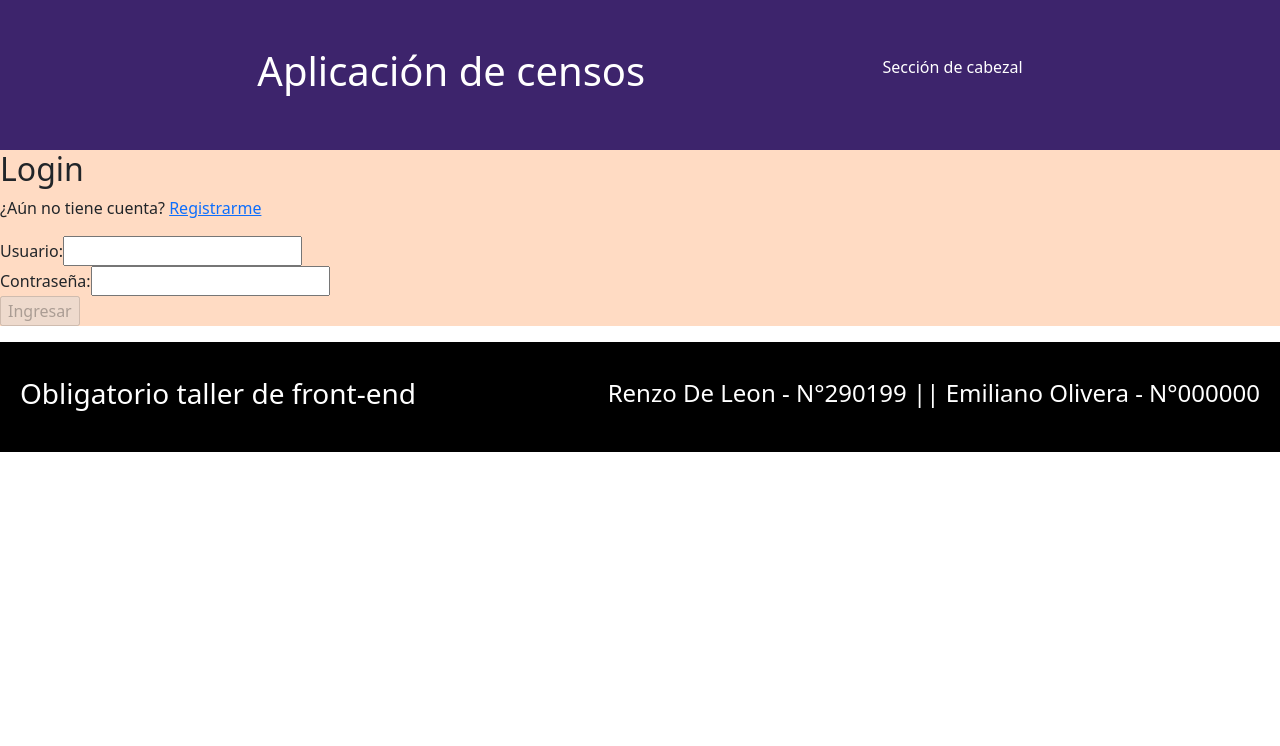
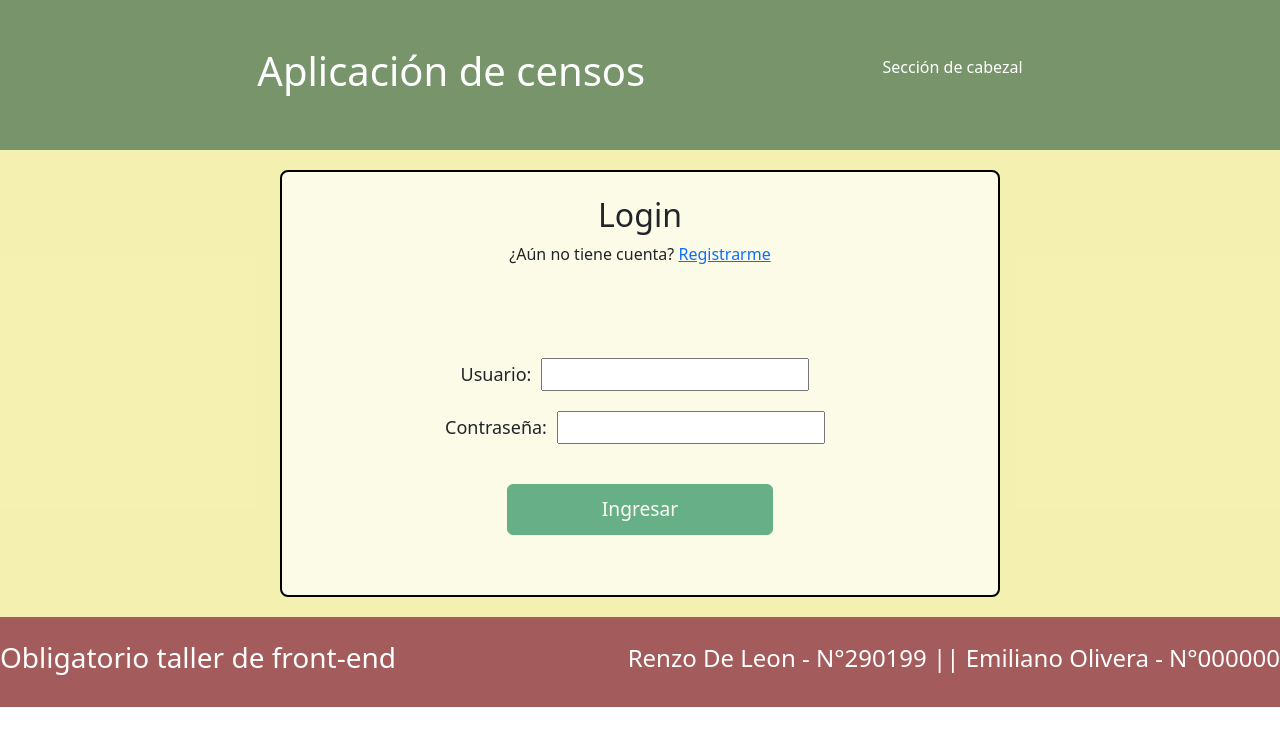
Before and after one commit to RenxDLA/censosapp, a React (Create React App) app: page / in a window 1280 px wide. Shown: the top 746 px of the page. Built offline with nearby package versions, Linux system fonts and the light colour scheme.

Commit message:
1er emiliano

```diff
--- a/src/componentes/Dashboard.js
+++ b/src/componentes/Dashboard.js
@@ -34,7 +34,7 @@ const Dashboard = () => {
           }
         });
 
-        fetch(`https://censo.develotion.com//personas.php?idUsuario=${idUsuario}`, {
+      fetch(`https://censo.develotion.com//personas.php?idUsuario=${idUsuario}`, {
         headers: {
           'Content-type': 'application/json; charset=UTF-8',
           'apikey': apiKey,
@@ -53,14 +53,25 @@ const Dashboard = () => {
   }, [])
 
   return (
-    <div className="container-fluid">
-      <Analisis />
-      <div className="row">
-        <Formulario />
-        <ListaCensados />
-        <Totales />
-      </div>
+    <div className="container-fluid ">
+      <section className="row">
+        <div className="col-lg-16" >
+          <Analisis />
+        </div>
 
+
+          <div className="row row-cols-2 align-items-center justify-content-center ">
+            <div className="row row-cols-2 justify-content-around">
+            <div className="prueba1 col-10" > <Formulario /></div>
+            <div className="prueba1 col-10" >  <ListaCensados /></div>
+            </div>
+            <div className="row prueba align-items-center">
+            <Totales />
+            </div>
+          </div>
+
+
+      </section>
     </div>
   )
 }
--- a/src/componentes/Graficas.js
+++ b/src/componentes/Graficas.js
@@ -53,8 +53,8 @@ const Graficas = () => {
     return (
         <div className="col">
             <h2>Graficas</h2>
-            <div className="row">
-                <div className='col'>
+            <div className="row row-col-2 graf">
+                <div className='col grafInd'>
                     <Bar options={options} data={{
                         labels: [...deptoC],
                         datasets: [
@@ -67,7 +67,7 @@ const Graficas = () => {
                     }} />
                 </div>
                 {/* van una al lado de la otra */}
-                <div className="col">grafica 2</div>
+                <div className="col grafInd">grafica 2</div>
             </div>
 
         </div>
--- a/src/componentes/Login.js
+++ b/src/componentes/Login.js
@@ -51,17 +51,26 @@ const Login = () => {
 
   }
   return (
-    <div className="fondo">
+    <div className="fondo container-fluid d-flex justify-content-center align-items-center">
+      <div className="border p-4 rounded-3 text-center login">
         <h2>Login</h2>
-
+        <div className="row g-3 align-items-center">
         <p>¿Aún no tiene cuenta? <Link to="/Registro">Registrarme</Link></p>
         <div>
+
+          <div className="textosLog">
             <label htmlFor="txtUsuario">Usuario:</label>
             <input type="text" id="txtUsuario" onChange={campoActivo} ref={user} /><br />
+
             <label htmlFor="txtContraseña">Contraseña:</label>
             <input type="password" id="txtContraseña" onChange={campoActivo} ref={pass} /><br />
-        <input type="button" value="Ingresar" disabled={estadoBoton} onClick={ingresar} />
+            </div>
+
+            <input type="button" className="btn btn-success" value="Ingresar" disabled={estadoBoton} onClick={ingresar} />
             <p>{error}</p>
+
+          </div>
+        </div>
       </div>
     </div>
   )
--- a/src/componentes/Registro.js
+++ b/src/componentes/Registro.js
@@ -45,16 +45,25 @@ const Registro = () => {
 
   }
   return (
-    <div className="container-fluid d-flex justify-content-center align-items-center fondo">
+    <div className="fondo container-fluid d-flex justify-content-center align-items-center">
+      <div className="border p-4 rounded-3 text-center registro">
         <h2>Registro</h2>
+        <div className="row g-3 align-items-center">
           <p>¿Ya tiene una cuenta? <Link to="/">Ingresar</Link></p>
           <div>
+
+            <div className="textosReg">
               <label htmlFor="txtUsuario">Usuario:</label>
               <input type="text" id="txtUsuario" ref={user} /><br />
               <label htmlFor="txtContraseña">Contraseña:</label>
               <input type="password" id="txtContraseña" ref={pass} /><br />
-        <input type="button" value="Registrar" onClick={registrar} />
+
+            </div>
+            <input type="button" className="btn btn-success" value="Registrar" onClick={registrar} />
+
             <p>{error}</p>
+          </div>
+        </div>
       </div>
     </div>
   )
--- a/src/estilos.css
+++ b/src/estilos.css
@@ -1,11 +1,30 @@
+
+
 .fondo {
-    background-color: #FFDBC3;
+    background-color:rgb(242,238,157, 0.8);
+
+
+}
+
+.login{
+    border: 2px solid black !important;
+    margin-top: 20px;
+    margin-bottom: 20px;
+    background-color: rgb(255, 255, 255, 0.7);
+}
+
+
+.registro{
+    border: 2px solid black !important;
+    margin-top: 20px;
+    margin-bottom: 20px;
+    background-color: rgb(255, 255, 255, 0.7);
 }
 
 .header {
     height: 150px;
     width: 100%;
-    background-color: #3D246C;
+    background-color: rgb(85,122,70, 0.8);
     display: flex;
     align-items: center;
     justify-content:space-evenly;
@@ -13,13 +32,89 @@
     color: #fff;
 }
 
-.footer{
-    height: 110px;
-    width: 100%;
-    background-color: black;
+
+.footer {
     display: flex;
     align-items: center;
+    background-color: rgb(140,51,51, 0.8);
+
+    bottom: 0;
+    width: 100%;
+    height: 90px;
+    color: white;
     justify-content:space-between;
-    padding: 0 20px;
-    color: #fff;
+  }
+
+
+.textosLog{
+    font-size: large;
+    margin-top: 50px ;
+    margin-bottom: 10px ;
+
 }
+
+
+.textosReg{
+    font-size: large;
+    margin-top: 50px ;
+    margin-bottom: 10px ;
+
+
+}
+
+.textosLog input {
+    margin: 10px;
+}
+
+.textosReg input {
+    margin: 10px;
+}
+
+.btn{
+    font-size:larger;
+    margin: 20px;
+    padding: 10px;
+    width: 40%;
+}
+
+
+
+
+
+.prueba{
+    border:  solid 3px black;
+    padding: 15px;
+    margin: 15px;
+    width: 30%;
+    height: 200px;
+    border-radius: 20px;
+    background-color: rgb(242,238,157, 0.5);
+}
+
+.prueba1{
+    border:  solid 3px black;
+    padding: 15px;
+    margin: 15px;
+    width: 30%;
+    height:500px;
+    border-radius: 20px;
+    background-color: rgb(242,238,157, 0.5);
+
+}
+
+
+.graf{
+    height: 80%;
+    padding: 15px;
+    margin: 15px;
+
+}
+
+.grafInd{
+
+
+    border:  solid 3px black;
+    padding: 15px;
+    margin: 15px;
+    border-radius: 20px;
+}
```
Also changed, not shown: src/componentes/Analisis.js (line endings or trailing spaces). Lines whose indentation alone changed are shown as unchanged.
